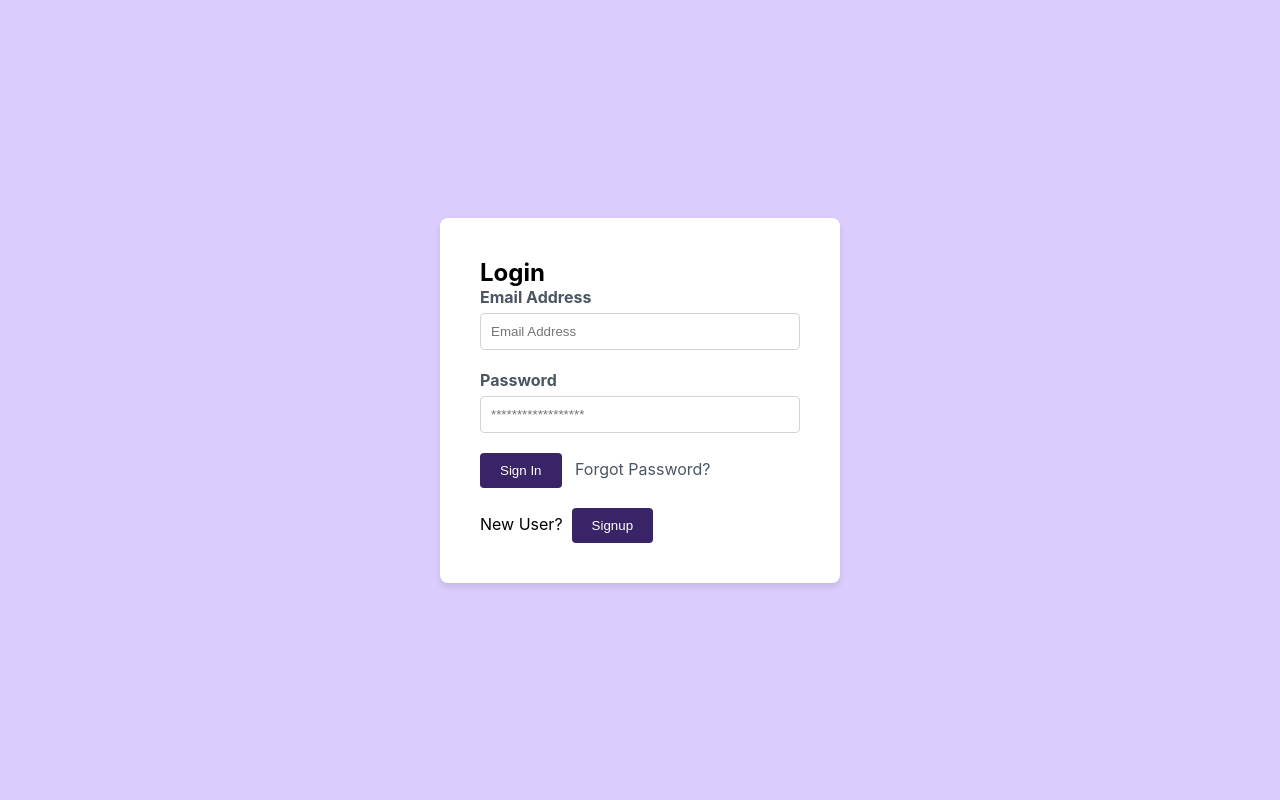
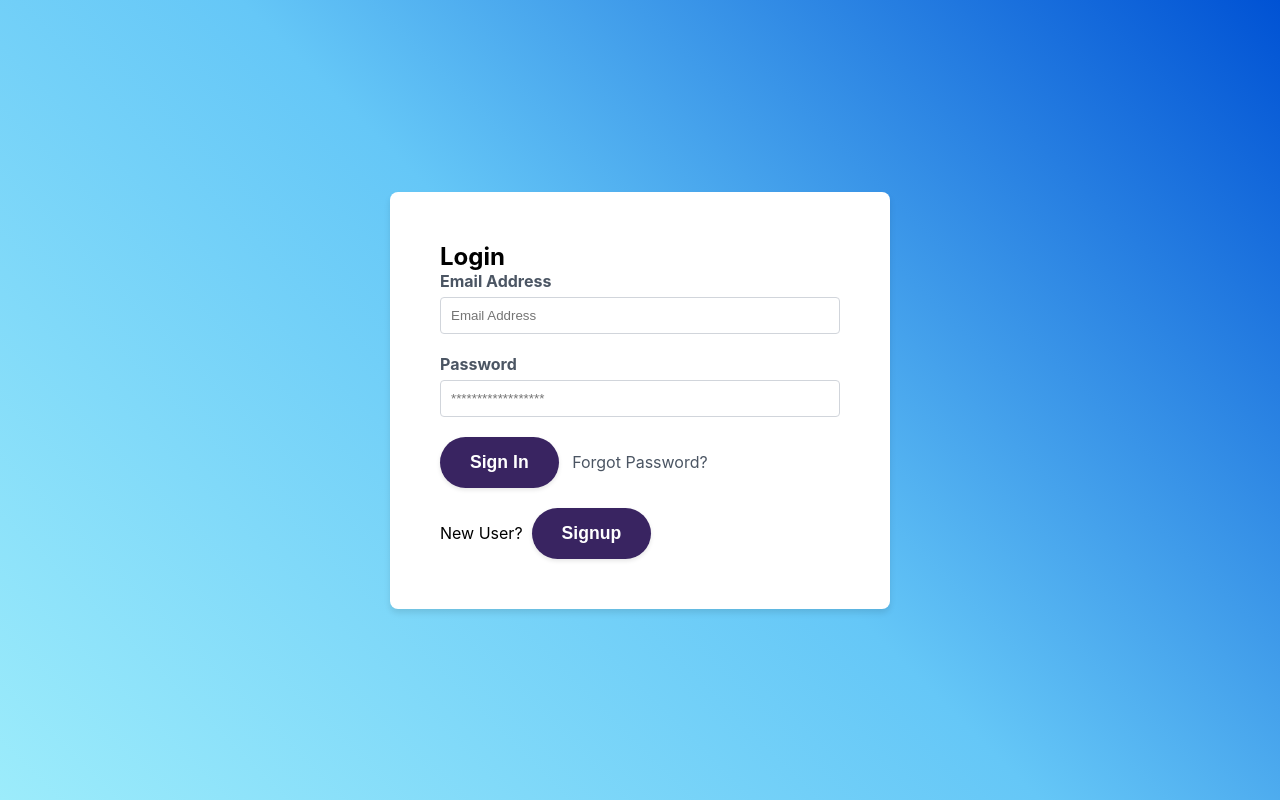
Before and after one commit to Gouravlohar/Abhyasa, a React (Create React App) app in the folder frontend/: page /login in a window 1280 px wide. Built offline with nearby package versions, Linux system fonts and the light colour scheme.

Commit message:
updated login.css and signup.css

```diff
--- a/frontend/src/Styles/login.css
+++ b/frontend/src/Styles/login.css
@@ -1,79 +1,112 @@
-
-
 .login-container {
     display: flex;
     justify-content: center;
     align-items: center;
     min-height: 100vh;
-    background-color: rgb(218,205,253); /* Use your desired background color */
+    background: linear-gradient(45deg, #9CECFB 0%, #65C7F7 50%, #0052D4 100%);
 }
-
 .login-form {
     background-color: #ffffff;
     box-shadow: 0 4px 6px rgba(0, 0, 0, 0.1);
     border-radius: 8px;
-    padding: 40px;
-    width: 400px;
+    padding: 50px;
+    width: 500px;
     max-width: 90%;
+    transform: scale(0);
+    animation: formAnimation 0.5s 0.8s forwards cubic-bezier(0.2, 0.8, 0.2, 1);
 }
 
-.form-group {
-    margin-bottom: 20px;
+@keyframes formAnimation {
+    0% {
+        transform: scale(0);
+    }
+    100% {
+        transform: scale(1);
+    }
 }
 
 .form-group label {
     display: block;
     margin-bottom: 6px;
     font-weight: bold;
-    color: #4b5563; /* Adjust text color */
+    color: #4b5563;
+    transition: color 0.3s ease;
 }
 
 .form-group input {
     width: 100%;
     padding: 10px;
-    border: 1px solid #d1d5db; /* Adjust border color */
+    border: 1px solid #d1d5db;
     border-radius: 4px;
     outline: none;
+    transition: border-color 0.3s ease;
+}
+
+.form-group input:focus {
+    border-color: #0052D4;
 }
 
 .btn-login {
-    background-color: #392467; /* Adjust button background color */
+    background-color: #392461;
     color: #ffffff;
-    padding: 10px 20px;
+    padding: 15px 30px;
     border: none;
-    border-radius: 4px;
+    border-radius: 50px;
     cursor: pointer;
     outline: none;
-    transition: background-color 0.3s ease;
+    transition: background-color 0.3s ease, transform 0.3s ease, box-shadow 0.3s ease;
+    font-size: 1.1em;
+    font-weight: bold;
+    box-shadow: 0 2px 4px rgba(0, 0, 0, 0.1);
 }
 
+
 .btn-login:hover {
-    background-color: #211145; /* Adjust button hover background color */
+    background-color: #0041a8;
+    transform: scale(1.05);
+    box-shadow: 0 4px 8px rgba(0, 0, 0, 0.2);
 }
-
 .forgot-password {
-    color: #4b5563; /* Adjust link color */
+    color: #4b5563;
     text-decoration: none;
     transition: color 0.3s ease;
 }
 
 .forgot-password:hover {
-    color: #6b7280; /* Adjust link hover color */
+    color: #0052D4;
 }
 
 .new-user {
     margin-top: 20px;
     text-align: center;
-    color: #6b7280; /* Adjust text color */
+    color: #6b7280;
 }
 
 .signup-link {
-    color: #6b7280; /* Adjust link color */
+    color: #6b7280;
     text-decoration: none;
     font-weight: bold;
     transition: color 0.3s ease;
 }
 
 .signup-link:hover {
-    color: #4b5563; /* Adjust link hover color */
+    color: #0052D4;
 }
+.button-login{
+    background-color: #392461;
+    color: #ffffff;
+    padding: 15px 30px;
+    border: none;
+    border-radius: 50px;
+    cursor: pointer;
+    outline: none;
+    transition: background-color 0.3s ease, transform 0.3s ease, box-shadow 0.3s ease;
+    font-size: 1.1em;
+    font-weight: bold;
+    box-shadow: 0 2px 4px rgba(0, 0, 0, 0.1);
+}
+.button-signup:hover {
+    background-color: #0041a8;
+    transform: scale(1.05);
+    box-shadow: 0 4px 8px rgba(0, 0, 0, 0.2);
+}
--- a/frontend/src/Styles/signup.css
+++ b/frontend/src/Styles/signup.css
@@ -3,7 +3,7 @@
     justify-content: center;
     align-items: center;
     min-height: 100vh;
-    background-color: rgb(218,205,253);; /* Use your desired background color */
+    background: linear-gradient(45deg, #9CECFB 0%, #65C7F7 50%, #0052D4 100%);
 }
 
 .signup-form {
@@ -33,22 +33,25 @@
     border-radius: 4px;
     outline: none;
 }
-
 .btn-signup {
-    background-color: #392467; /* Adjust button background color */
+    background-color: #392461;
     color: #ffffff;
-    padding: 10px 20px;
+    padding: 15px 30px;
     border: none;
-    border-radius: 4px;
+    border-radius: 50px;
     cursor: pointer;
     outline: none;
-    transition: background-color 0.3s ease;
+    transition: background-color 0.3s ease, transform 0.3s ease, box-shadow 0.3s ease;
+    font-size: 1.1em;
+    font-weight: bold;
+    box-shadow: 0 2px 4px rgba(0, 0, 0, 0.1);
 }
 
 .btn-signup:hover {
-    background-color: #211145; /* Adjust button hover background color */
+    background-color: #0041a8;
+    transform: scale(1.05);
+    box-shadow: 0 4px 8px rgba(0, 0, 0, 0.2);
 }
-
 .button-login {
     background-color: #392467; /* Adjust button background color */
     color: #ffffff;
```
